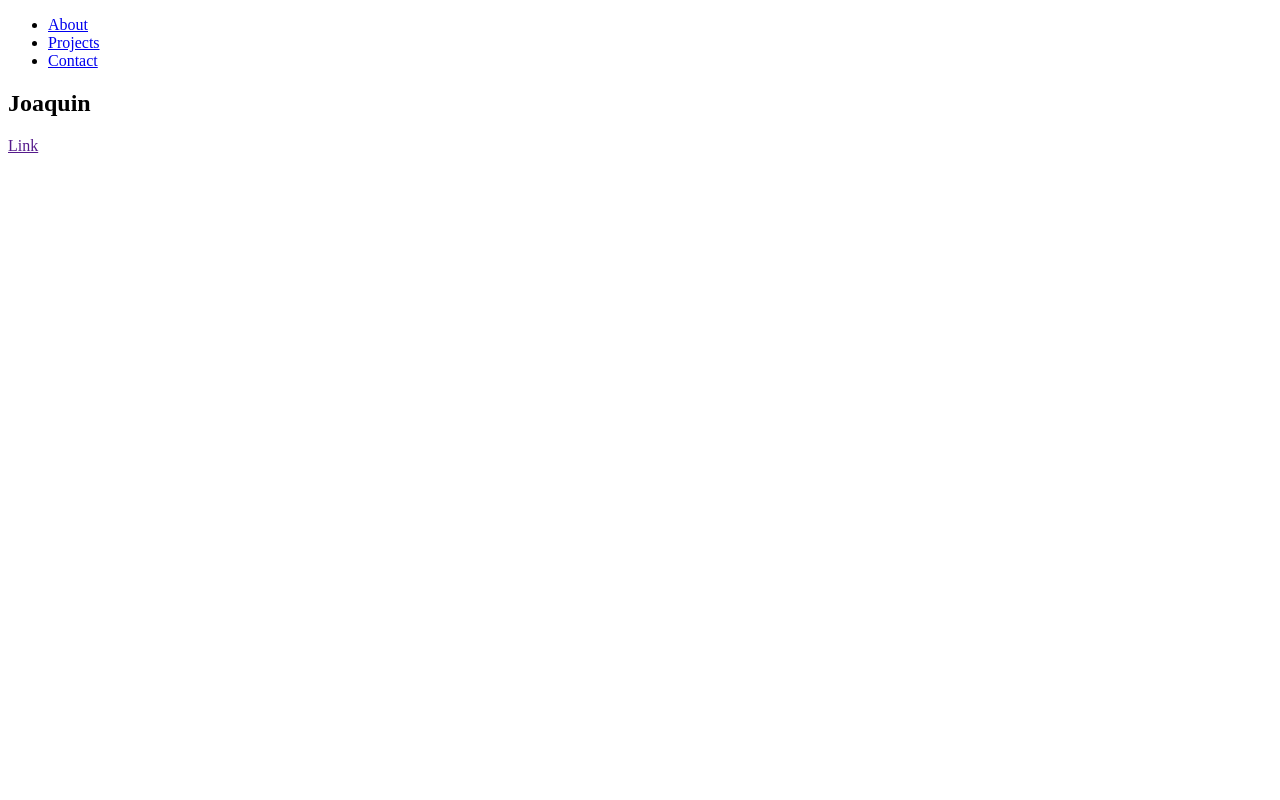
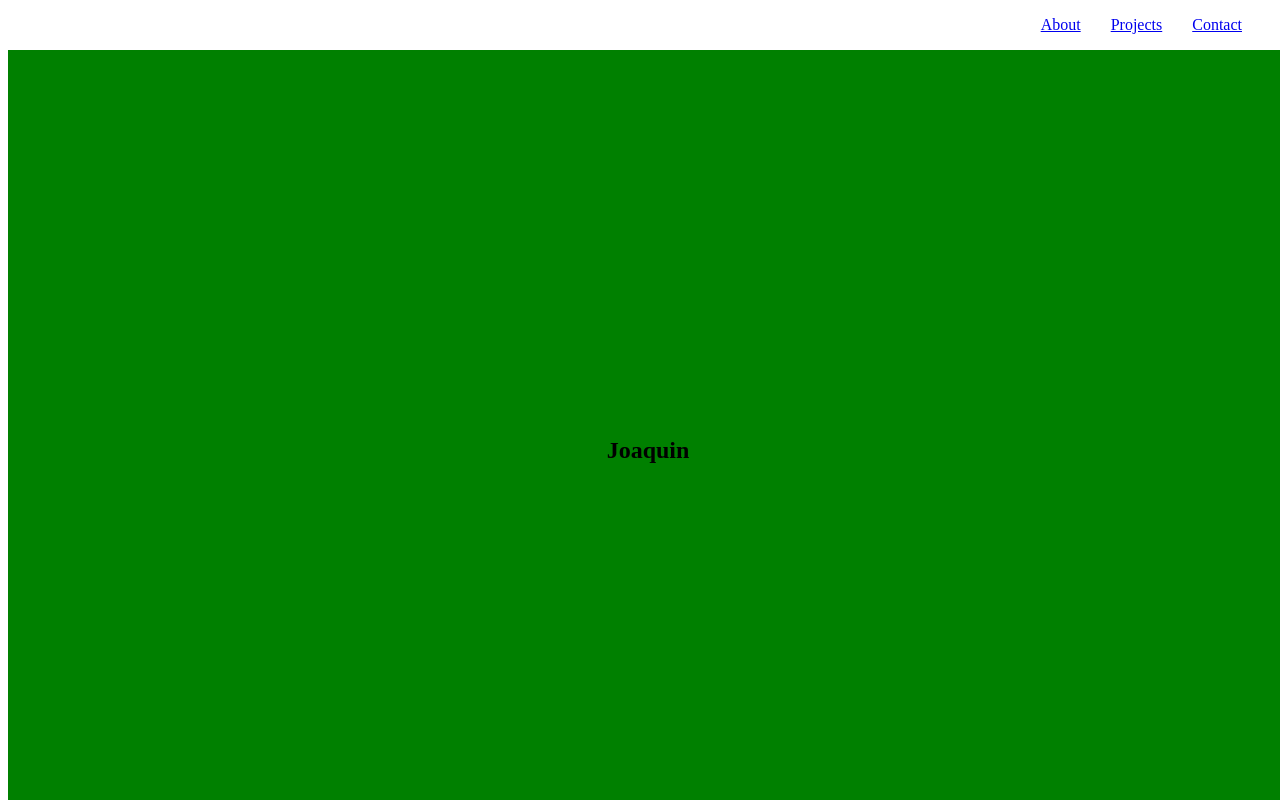
Before and after one commit to dpzj4/portfolio, a plain HTML site: page index.html in a window 1280 px wide. Shown: the top 800 px of the page. Drawn offline with Linux system fonts and the light colour scheme.

Commit message:
form html layout and use css to make basic template

```diff
--- a/index.html
+++ b/index.html
@@ -10,11 +10,12 @@
 </head>
 <body>
     <header>
-        <nav class="navbar">
+        <nav id="navbar">
                 <ul>
+                    <div></div>
                     <li><a href="#welcome-section">About</a></li>
                     <li><a href="#projects">Projects</a></li>
-                    <li><a href="contact">Contact</a></li>
+                    <li><a href="#contact">Contact</a></li>
                 </ul>
         </nav>
     </header>
@@ -22,10 +23,15 @@
         <h1>Joaquin</h1>
     </section>
     <section id="projects">
-        <div id="project-title"></div>
+        <div id="project-tile"></div>
+        <a></a>
     </section>
     <section id="contact">
-        <a id="profile-link" href="">Link</a>
+        <h2>Hire Me</h2>
+        <a id="profile-link" href="" target="_blank">Link</a>
     </section>
+    <footer>
+
+    </footer>
 </body>
 </html>
--- a/styles.css
+++ b/styles.css
@@ -0,0 +1,32 @@
+#navbar ul{
+    list-style: none;
+    display: flex;
+    justify-content:flex-end;
+}
+li{
+    padding-right: 30px;
+}
+#welcome-section{
+    height: 100vh;
+    width: 100vw;
+    background-color: green;
+    display: flex;
+    justify-content: center;
+}
+h1{
+    margin: auto;
+}
+#projects{
+    height: 100vh;
+    width: 100vw;
+    background-color: red;
+}
+#contact{
+    height: 100vh;
+    width: 100vw;
+    background-color: blue;
+    display: flex;
+    flex-direction: column;
+    justify-content: center;
+    align-items: center;
+}
```
